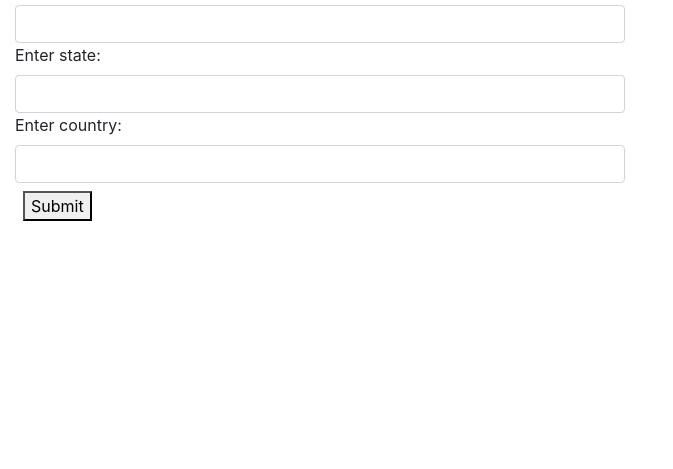
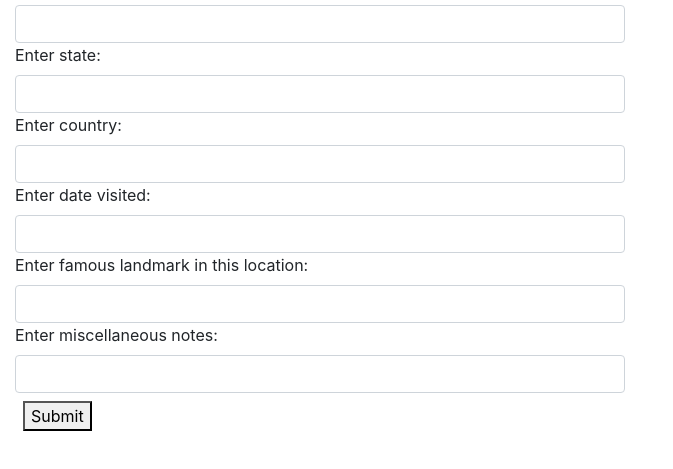
Before and after one commit to cmp88500/places-we-been, a plain HTML site: page index.html in a window 1280 px wide. Shown: the part 73-542 px from the top of the page, without its empty margins (0-673 px from the left). Drawn offline with Linux system fonts and the light colour scheme.

Commit message:
Fix constructor function, add keys to object type Location, complete form.

```diff
--- a/index.html
+++ b/index.html
@@ -24,6 +24,18 @@
           <label for="country">Enter country:</label>
           <input class="form-control" id="country" type="text">
         </div>
+        <div class="entry">
+          <label for="country">Enter date visited:</label>
+          <input class="form-control" id="date" type="text">
+        </div>
+        <div class="entry">
+          <label for="country">Enter famous landmark in this location:</label>
+          <input class="form-control" id="landmark" type="text">
+        </div>
+        <div class="entry">
+          <label for="country">Enter miscellaneous notes:</label>
+          <input class="form-control" id="notes" type="text">
+        </div>
         <button class="m-2" type="submit" id="btn">Submit</button>
       </form>
     </div>
--- a/js/scripts.js
+++ b/js/scripts.js
@@ -24,7 +24,11 @@ $(document).ready(function() {
     var newCity = $("#city").val();
     var newState = $("#state").val();
     var newCountry = $("#country").val();
+    var newDate = $("#date").val();
+    var newLandmark = $("#landmark").val();
+    var newNotes = $("#notes").val();
 
-    var newLocation = Location(newCity, newState, newCountry, "", "", "");
+    var newLocation = new Location(newCity, newState, newCountry, newDate, newLandmark, newNotes);
+    console.log(newLocation);
   })
 });
```
